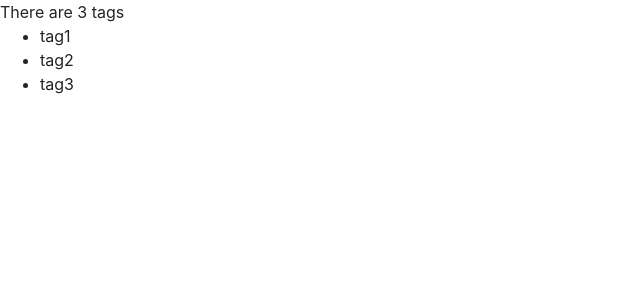
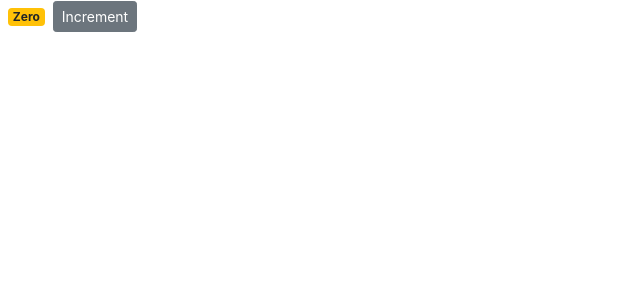
Before and after one commit to imkathir/counter-app, a React (Create React App) app: page / in a window 1280 px wide. Shown: the top 300 px of the page, without its empty margins (0-640 px from the left). Built offline with nearby package versions, Linux system fonts and the light colour scheme.

Commit message:
Events handling in React

```diff
--- a/src/components/counter.jsx
+++ b/src/components/counter.jsx
@@ -2,20 +2,29 @@
 
 export default class Counter extends Component {
     state = {
-        count: 1,
-        tags:["tag1", "tag2", "tag3"]
+        count: 0
     };
-    renderTags(){
-        if(this.state.tags.length === 0) return <p>There are no tags...</p>;
-        return <ul>{this.state.tags.map(tag => <li key={tag}>{tag}</li>)}</ul>;
+
+    handleIncrement(){
+        console.log('Increment clicked');
     }
 
     render() {
         return (
             <div>
-                { this.state.tags.length === 3 && 'There are 3 tags' }
-                { this.renderTags() }
+                <span className={ this.getBadgeClasses() }>{this.formatCount()}</span>
+                <button onClick={ this.handleIncrement } className="btn btn-secondary btn-sm">Increment</button>
             </div>
         );
     }
+    getBadgeClasses() {
+        let classes = "badge m-2 badge-";
+        classes += this.state.count === 0 ? "warning" : "primary";
+        return classes;
+    }
+
+    formatCount() {
+        const { count } = this.state;
+        return count === 0 ? 'Zero' : count;
+    }
 }
```
